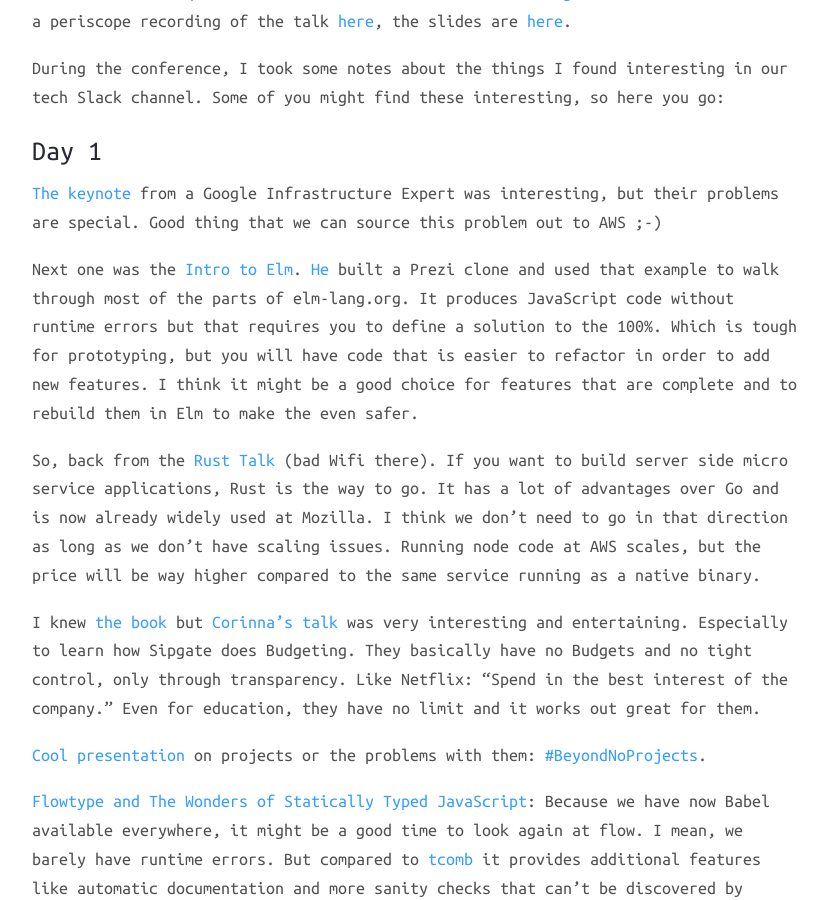
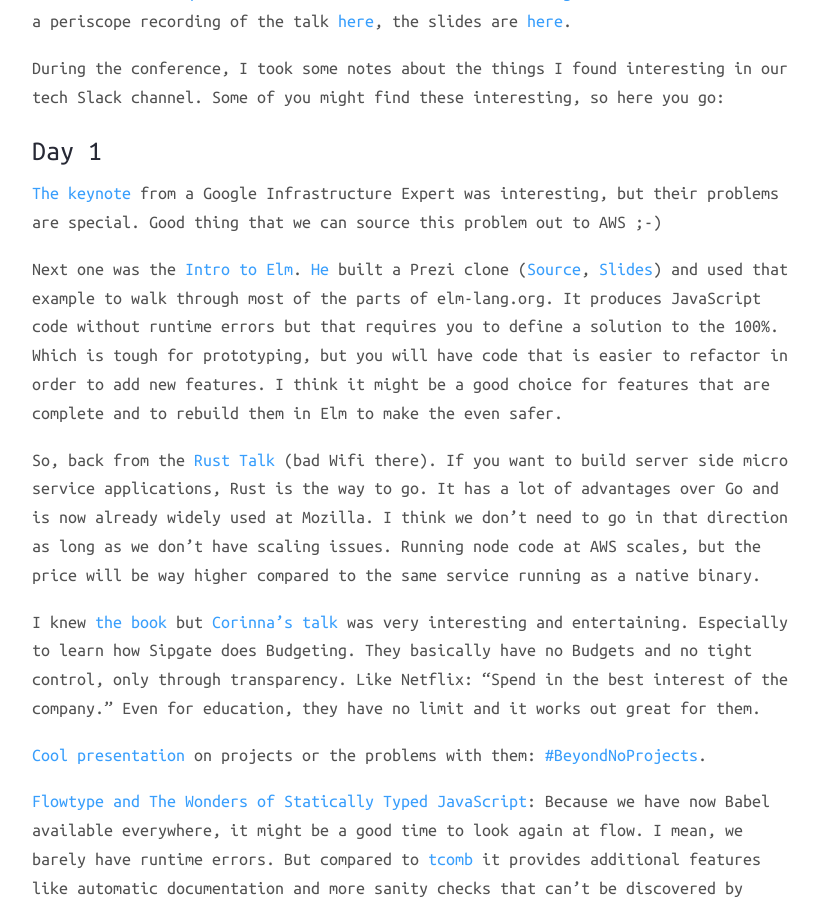
Before and after one commit to coderbyheart/blog, a Jekyll site: the page built from _posts/2017-03-06-topconf-linz-2017.md, in a window 1280 px wide and 900 px high, scrolled down 1120 px. Shown: the whole window, without its empty margins (224-1052 px from the left). Built offline with Jekyll 4.4.1, drawn with Linux system fonts in a browser that asks for light colours; nearby versions of some CDN libraries; comment, search, counter and statistics services are not loaded.

Commit message:
Add Elm Slides

```diff
--- a/_posts/2017-03-06-topconf-linz-2017.md
+++ b/_posts/2017-03-06-topconf-linz-2017.md
@@ -21,7 +21,7 @@
 
 [The keynote](https://www.topconf.com/conference//linz-2017/talk/opening-keynote-load-shedding-approaches-principles-experiences-and-impact-in-service-management/) from a Google Infrastructure Expert was interesting, but their problems are special. Good thing that we can source this problem out to AWS ;-)
 
-Next one was the [Intro to Elm](https://www.topconf.com/conference//linz-2017/talk/porting-prezi-to-elm-in-100-lines-of-code/). [He](https://twitter.com/my_rho) built a Prezi clone and used that example to walk through most of the parts of elm-lang.org. It produces JavaScript code without runtime errors but that requires you to define a solution to the 100%. Which is tough for prototyping, but you will have code that is easier to refactor in order to add new features. I think it might be a good choice for features that are complete and to rebuild them in Elm to make the even safer.
+Next one was the [Intro to Elm](https://www.topconf.com/conference//linz-2017/talk/porting-prezi-to-elm-in-100-lines-of-code/). [He](https://twitter.com/my_rho) built a Prezi clone ([Source](https://github.com/myrho/prezi-to-elm-in-99-loc), [Slides](https://myrho.github.io/porting-prezi-to-elm-in-99-loc/?out.svg)) and used that example to walk through most of the parts of elm-lang.org. It produces JavaScript code without runtime errors but that requires you to define a solution to the 100%. Which is tough for prototyping, but you will have code that is easier to refactor in order to add new features. I think it might be a good choice for features that are complete and to rebuild them in Elm to make the even safer.
 
 So, back from the [Rust Talk](https://www.topconf.com/conference//linz-2017/talk/rust-for-serious-developers/) (bad Wifi there). If you want to build server side micro service applications, Rust is the way to go. It has a lot of advantages over Go and is now already widely used at Mozilla. I think we don't need to go in that direction as long as we don't have scaling issues. Running node code at AWS scales, but the price will be way higher compared to the same service running as a native binary.
 
```
